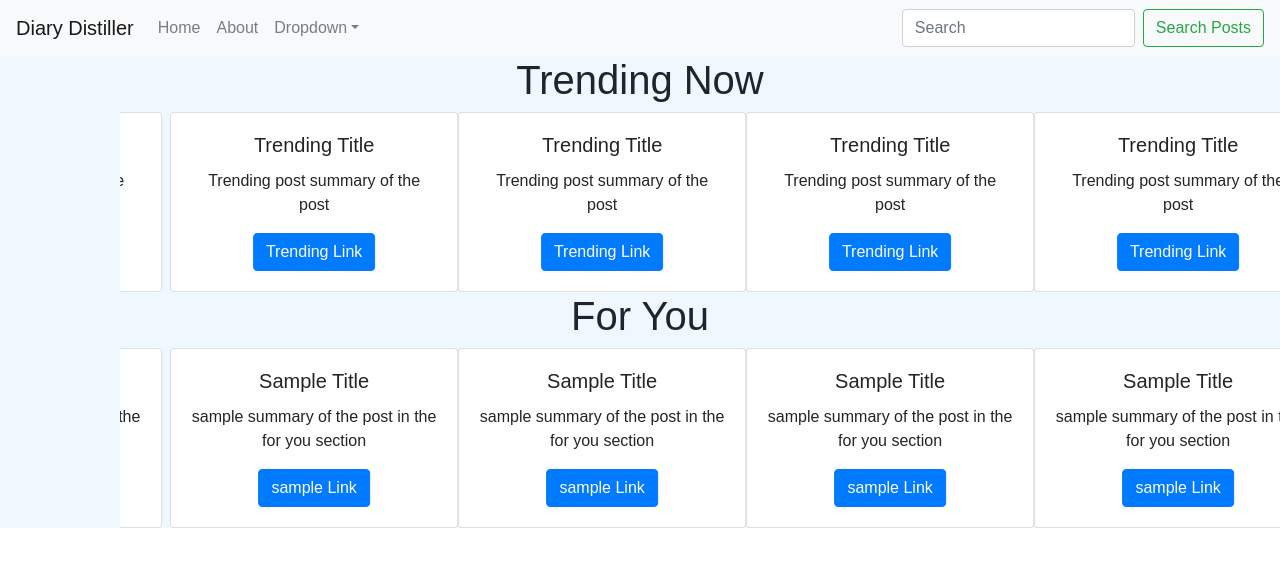
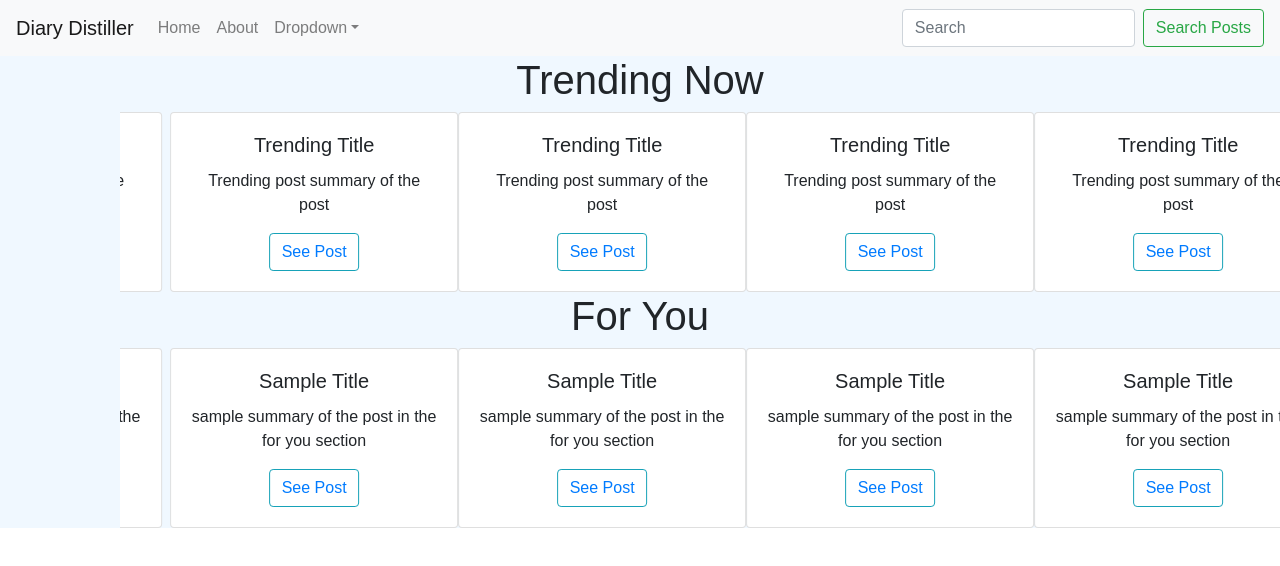
Before and after one commit to Franktheknight/QP-Team-10, a React (Create React App) app: page / in a window 1280 px wide. Shown: the top 566 px of the page. Built offline with nearby package versions, Linux system fonts and the light colour scheme.

Commit message:
little fix for post link

```diff
--- a/src/components/mainpage/foryou.js
+++ b/src/components/mainpage/foryou.js
@@ -5,11 +5,14 @@ import Post from "./post";
 import Row from 'react-bootstrap/Row'
 import Carousel from 'react-bootstrap/Carousel'
 
+const link = "#"  //backend post redirect
+
 const post = {
   title: "Sample Title",  //put backend props here?
   summary: "sample summary of the post in the for you section", //put backend props here?
-  link: "sample Link" //put backend props here?
+  link: link //put backend props here?
 }
+
 function ForYou() {
   return (
     <div className="forYou">
--- a/src/components/mainpage/post.js
+++ b/src/components/mainpage/post.js
@@ -3,7 +3,7 @@ import Card from 'react-bootstrap/Card'
 import Button from 'react-bootstrap/Button'
 
 function Post(props) {
-    const {...other} = props;
+    const { ...other } = props;
     return (
         <Card style={{ width: '18rem' }}>
             <Card.Body>
@@ -11,7 +11,7 @@ function Post(props) {
                 <Card.Text>
                     {other.summary}
                 </Card.Text>
-                <Button variant="primary">{other.link}</Button>
+                <Button variant="outline-info"><a href={other.link}>See Post</a></Button>
             </Card.Body>
         </Card>
     );
--- a/src/components/mainpage/trendingposts.js
+++ b/src/components/mainpage/trendingposts.js
@@ -5,10 +5,12 @@ import Post from "./post.js";
 import Row from 'react-bootstrap/Row'
 import Carousel from 'react-bootstrap/Carousel'
 
+const link = "#"  //backend post redirect
+
 const post = {
     title: "Trending Title", //put backend props here?
     summary: "Trending post summary of the post", //put backend props here?
-    link: "Trending Link" //put backend props here?
+    link: link //put backend props here?
 }
 
 
@@ -19,18 +21,18 @@ function Trending() {
             <Carousel controls={false} className="Center">
                 <Carousel.Item>
                     <Row>
-                        <Post {...post}/>
-                        <Post {...post}/>
-                        <Post {...post}/>
-                        <Post {...post}/>
+                        <Post {...post} />
+                        <Post {...post} />
+                        <Post {...post} />
+                        <Post {...post} />
                     </Row>
                 </Carousel.Item>
                 <Carousel.Item>
                     <Row>
-                        <Post {...post}/>
-                        <Post {...post}/>
-                        <Post {...post}/>
-                        <Post {...post}/>
+                        <Post {...post} />
+                        <Post {...post} />
+                        <Post {...post} />
+                        <Post {...post} />
                     </Row>
                 </Carousel.Item>
             </Carousel>
```
